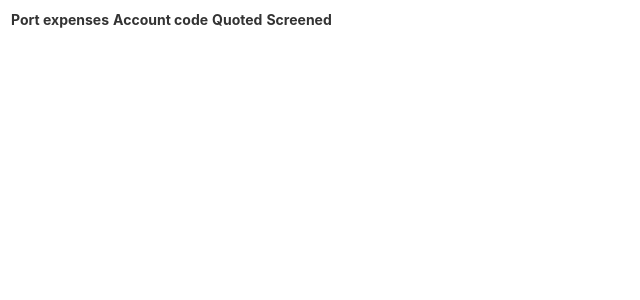
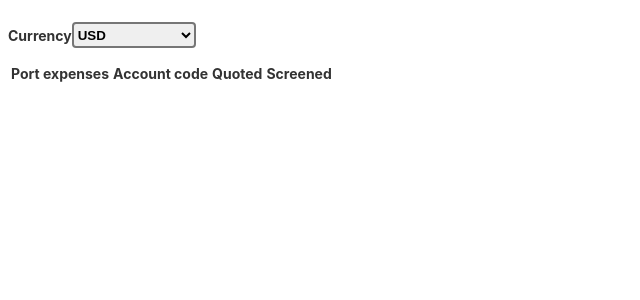
Before and after one commit to HRahimy/barger, an Angular app: page / in a window 1280 px wide. Shown: the top 300 px of the page, without its empty margins (0-640 px from the left). Built offline with nearby package versions, Linux system fonts and the light colour scheme.

Commit message:
Add currency dropdown component. Add function to update internal state for current currency selection

```diff
--- a/src/app/app.module.ts
+++ b/src/app/app.module.ts
@@ -5,11 +5,13 @@ import {AppRoutingModule} from './app-routing.module';
 import {AppComponent} from './app.component';
 import {CoreComponent} from './components/core/core.component';
 import {HttpClientModule} from "@angular/common/http";
+import { CurrencyDropdownComponent } from './components/currency-dropdown/currency-dropdown.component';
 
 @NgModule({
   declarations: [
     AppComponent,
-    CoreComponent
+    CoreComponent,
+    CurrencyDropdownComponent
   ],
   imports: [
     BrowserModule,
--- a/src/app/components/core/core.component.html
+++ b/src/app/components/core/core.component.html
@@ -1,3 +1,4 @@
+<app-currency-dropdown></app-currency-dropdown>
 <table>
   <tr>
     <th>Port expenses</th>
--- /dev/null
+++ b/src/app/components/currency-dropdown/currency-dropdown.component.css
@@ -0,0 +1,11 @@
+.dropdown-container {
+  display: flex;
+  align-items: center;
+}
+
+.my-select {
+  border-width: 2px;
+  border-radius: 4px;
+  height: 26px;
+  font-weight: 600;
+}
--- /dev/null
+++ b/src/app/components/currency-dropdown/currency-dropdown.component.html
@@ -0,0 +1,9 @@
+<div class="dropdown-container">
+  <span>
+  <h4>{{label}}</h4>
+  </span>
+  <select class="my-select" (change)="selectCurrency($event)">
+    <option value="">Select currency</option>
+    <option *ngFor="let option of options" [value]="option.currency" [selected]="currentValue.currency === option.currency">{{option.currency}}</option>
+  </select>
+</div>
--- /dev/null
+++ b/src/app/components/currency-dropdown/currency-dropdown.component.ts
@@ -0,0 +1,32 @@
+import {Component, Input, OnInit} from '@angular/core';
+import {ICurrency} from "../../interfaces/currency.interface";
+
+@Component({
+  selector: 'app-currency-dropdown',
+  templateUrl: './currency-dropdown.component.html',
+  styleUrls: ['./currency-dropdown.component.css']
+})
+export class CurrencyDropdownComponent implements OnInit {
+  @Input() label: string = 'Currency';
+  @Input() options: ICurrency[] = [{currency: 'USD'}];
+  @Input() initialValue?: ICurrency;
+  currentValue: ICurrency = {currency: 'USD'};
+
+  constructor() {
+  }
+
+  ngOnInit(): void {
+  }
+
+  selectCurrency(event: Event) {
+    if (event) {
+      const renderedEvent = event.target as HTMLInputElement;
+
+      if (this.options.find(e => e.currency === renderedEvent.value)) {
+        this.currentValue = {currency: renderedEvent.value};
+        console.log(renderedEvent.value)
+      }
+    }
+  }
+
+}
```
Also changed, not shown: 1 other file (tests, documents, lock files or other folders).
